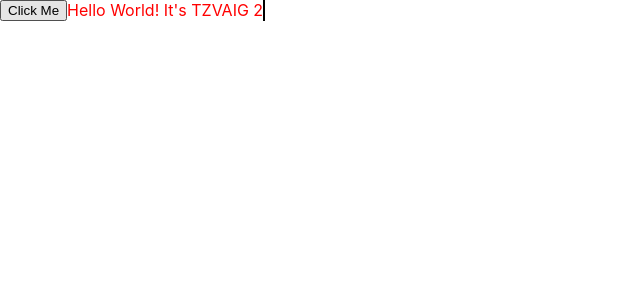
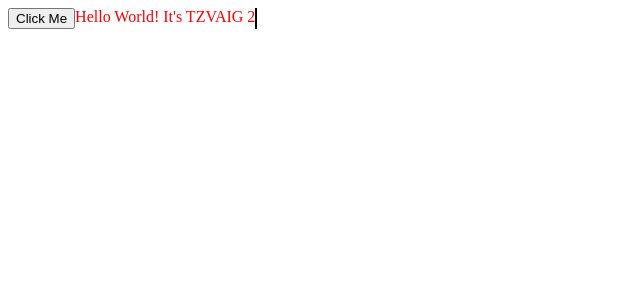
Before and after one commit to stavshimko/Metal, a React (Create React App) app: page / in a window 1280 px wide. Shown: the top 300 px of the page, without its empty margins (0-640 px from the left). Built offline with nearby package versions, Linux system fonts and the light colour scheme.

Commit message:
fix index.js

```diff
--- a/src/index.js
+++ b/src/index.js
@@ -1,16 +1,9 @@
-import React from 'react'
-import ReactDOM from 'react-dom'
-import './index.css'
-import { Route, Link, BrowserRouter as Router } from 'react-router-dom'
-import App from './App'
+import React from 'react';
+import ReactDOM from 'react-dom';
+import App from './App';
 
 
-const routing = (
-    <Router>
-        <div>
-            <Route path="/" component={App} />
-        </div>
-    </Router>
-)
-
-ReactDOM.render(routing, document.getElementById('root'))
+ReactDOM.render(
+    <App />,
+    document.getElementById('root')
+);
```
